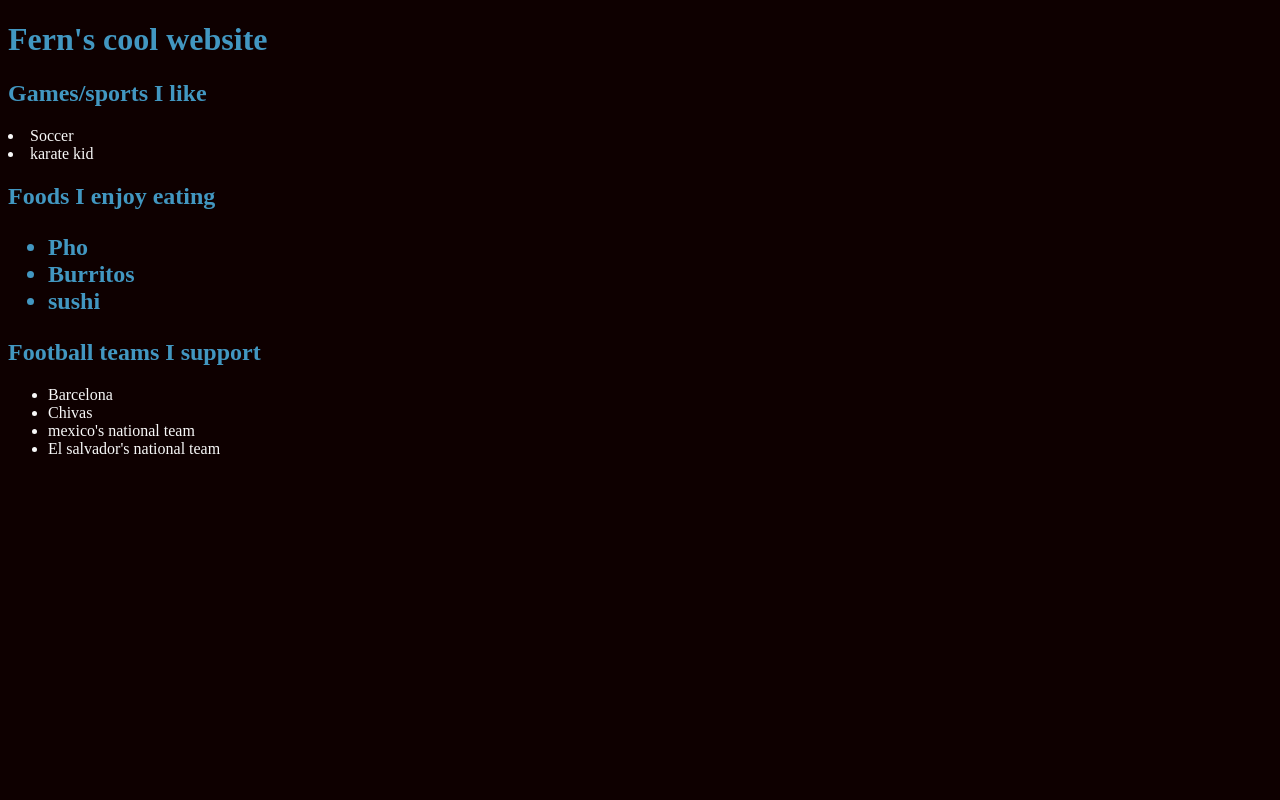
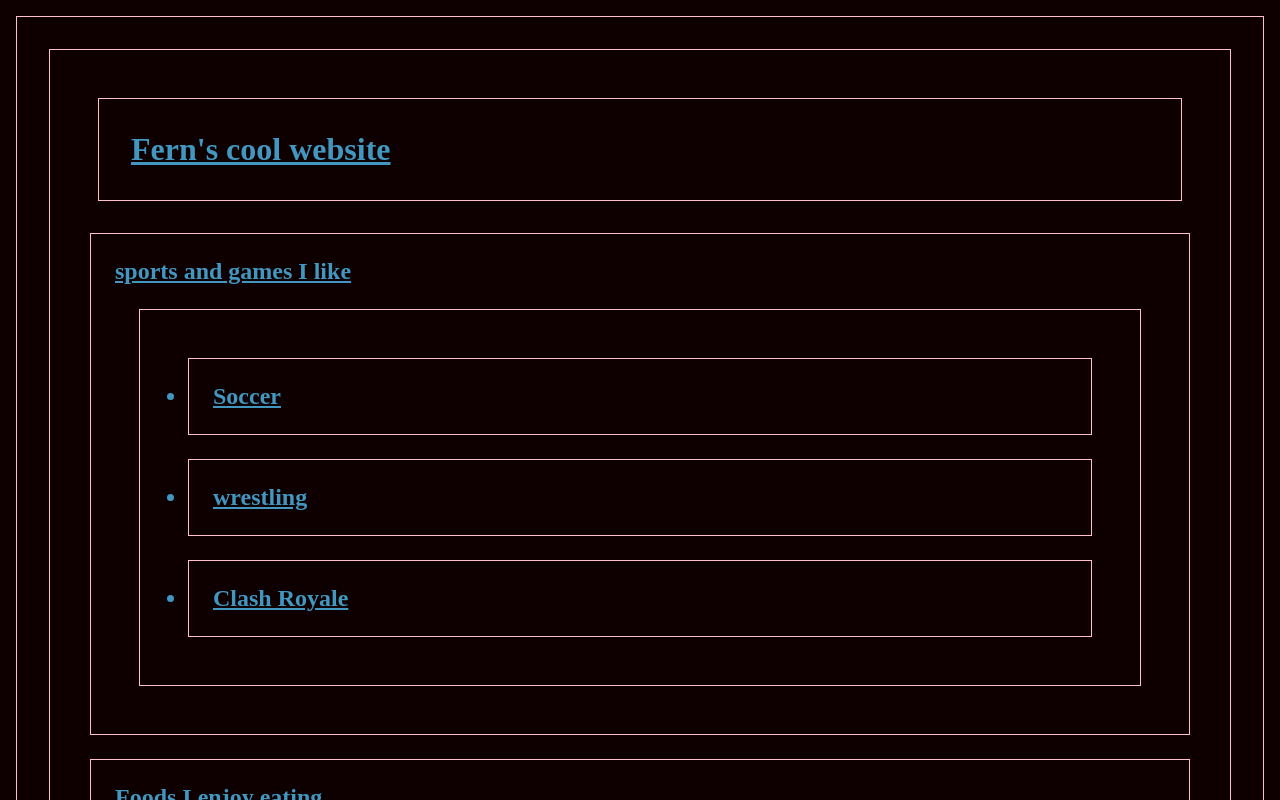
Before and after one commit to fern7nando7/fern7nando7.github.io, a plain HTML site: page index.html in a window 1280 px wide. Shown: the top 800 px of the page. Drawn offline with Linux system fonts and the light colour scheme; a web font is replaced by a local one.

Commit message:
I added new borders on my text and changed the colors of them

```diff
--- a/Style.css
+++ b/Style.css
@@ -4,6 +4,12 @@ html {
     --primary: #4297c1;
     --secondary: #81c7ea;
     --accent: #48bdf7;
+}
+
+*{
+    border: 1px solid pink;
+    padding: 1em;
+    margin: 1em;
 }
 
 body {
@@ -15,5 +21,12 @@ h1,
 h2,
 h3 {
     color: var(--primary);
-    font-family:";
+    font-size:x-large
+    font-family"Bitcount ink";
 }
+h1{
+    text-decoration: underline;
+}
+h2{
+    text-decoration: underline;
+}
--- a/index.html
+++ b/index.html
@@ -16,26 +16,37 @@
 
 <body>
   <h1>Fern's cool website</h1>
-  <h2>Games/sports I like</h2>
+  <h2>sports and games I like
   <ul>
-
+    <li>Soccer</li>
+    <li>wrestling</li>
+    <li>Clash Royale</li>
   </ul>
-  <li>Soccer
-  <li>karate kid</li>
+  </h2>
   <h2>Foods I enjoy eating
     <ul>
       <li>Pho</li>
       <li>Burritos</li>
       <li>sushi</li>
     </ul>
-    </h3>
-    <h2>Football teams I support</h2>
+  </h2>
+    <h2>Football teams I support
     <ul>
       <li>Barcelona</li>
       <li>Chivas</li>
       <li>mexico's national team</li>
       <li>El salvador's national team</li>
     </ul>
+  </h2>
+  <h2> My favorite places
+    <ul>
+    <li>My house</li>
+    <li>Football pitch</li>
+    <li>Mexico</li>
+    <li>El salvador</li>
+    </ul>
+
+
     <a href="https://www.google.com" </body>
       <audio control src="my_song1.wav" </audio>
 </body>
```
